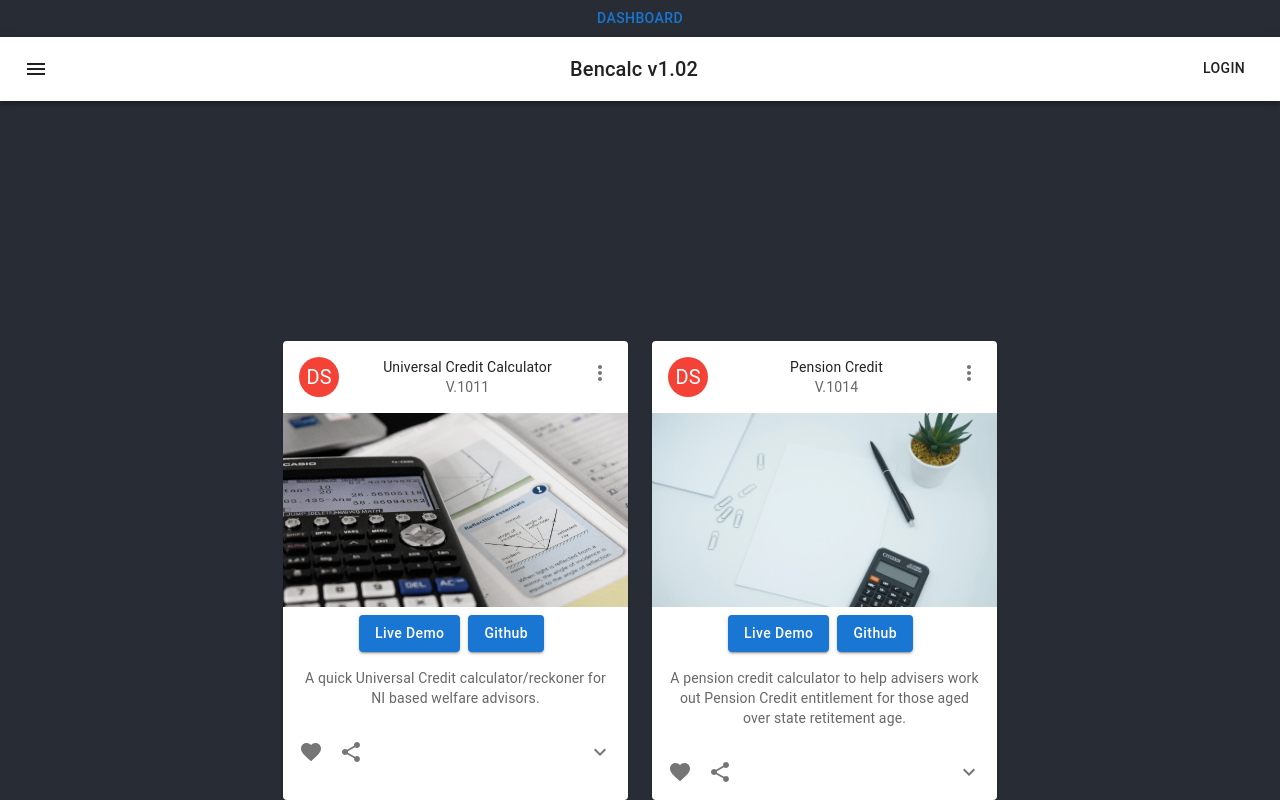
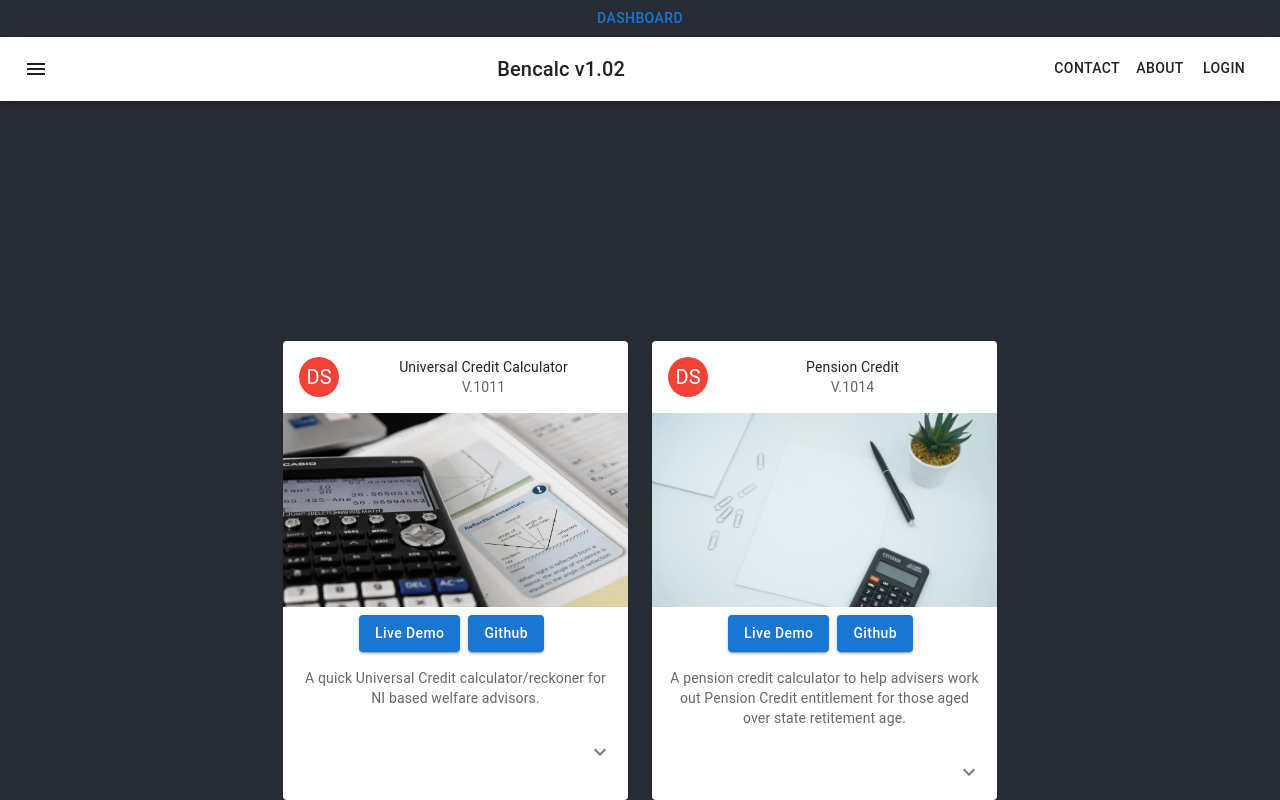
Before and after one commit to dnlstronge/materialuiexample, a React (Create React App) app: page / in a window 1280 px wide. Built offline with nearby package versions, Linux system fonts and the light colour scheme.

Commit message:
[x] - complete card

```diff
--- a/src/App.js
+++ b/src/App.js
@@ -25,6 +25,7 @@ function App() {
 
 
 
+
       </header>
     </div>
   );
--- a/src/components/Nav/Nav.js
+++ b/src/components/Nav/Nav.js
@@ -33,6 +33,8 @@ export default function Nav() {
           <Typography variant="h6" component="div" sx={{ flexGrow: 6 }}>
             Bencalc v1.02
           </Typography>
+          <Button color="inherit">Contact</Button>
+          <Button color="inherit">About</Button>
           <Button color="inherit">Login</Button>
         </Toolbar>
       </AppBar>
--- a/src/components/calculators/CalcCard.js
+++ b/src/components/calculators/CalcCard.js
@@ -44,11 +44,7 @@ export default function CalcCard() {
             DS
           </Avatar>
         }
-        action={
-          <IconButton aria-label="settings">
-            <MoreVertIcon />
-          </IconButton>
-        }
+
         title="Universal Credit Calculator"
         subheader="V.1011"
       />
@@ -91,12 +87,8 @@ export default function CalcCard() {
         </Typography>
       </CardContent>
       <CardActions disableSpacing>
-        <IconButton aria-label="add to favorites">
-          <FavoriteIcon />
-        </IconButton>
-        <IconButton aria-label="share">
-          <ShareIcon />
-        </IconButton>
+
+
         <ExpandMore
           expand={expanded}
           onClick={handleExpandClick}
--- a/src/components/calculators/CalcCard2.js
+++ b/src/components/calculators/CalcCard2.js
@@ -45,11 +45,7 @@ export default function CalcCard2() {
             DS
           </Avatar>
         }
-        action={
-          <IconButton aria-label="settings">
-            <MoreVertIcon />
-          </IconButton>
-        }
+
         title="Pension Credit"
         subheader="V.1014"
       />
@@ -92,12 +88,8 @@ export default function CalcCard2() {
         </Typography>
       </CardContent>
       <CardActions disableSpacing>
-        <IconButton aria-label="add to favorites">
-          <FavoriteIcon />
-        </IconButton>
-        <IconButton aria-label="share">
-          <ShareIcon />
-        </IconButton>
+
+
         <ExpandMore
           expand={expanded}
           onClick={handleExpandClick}
```
